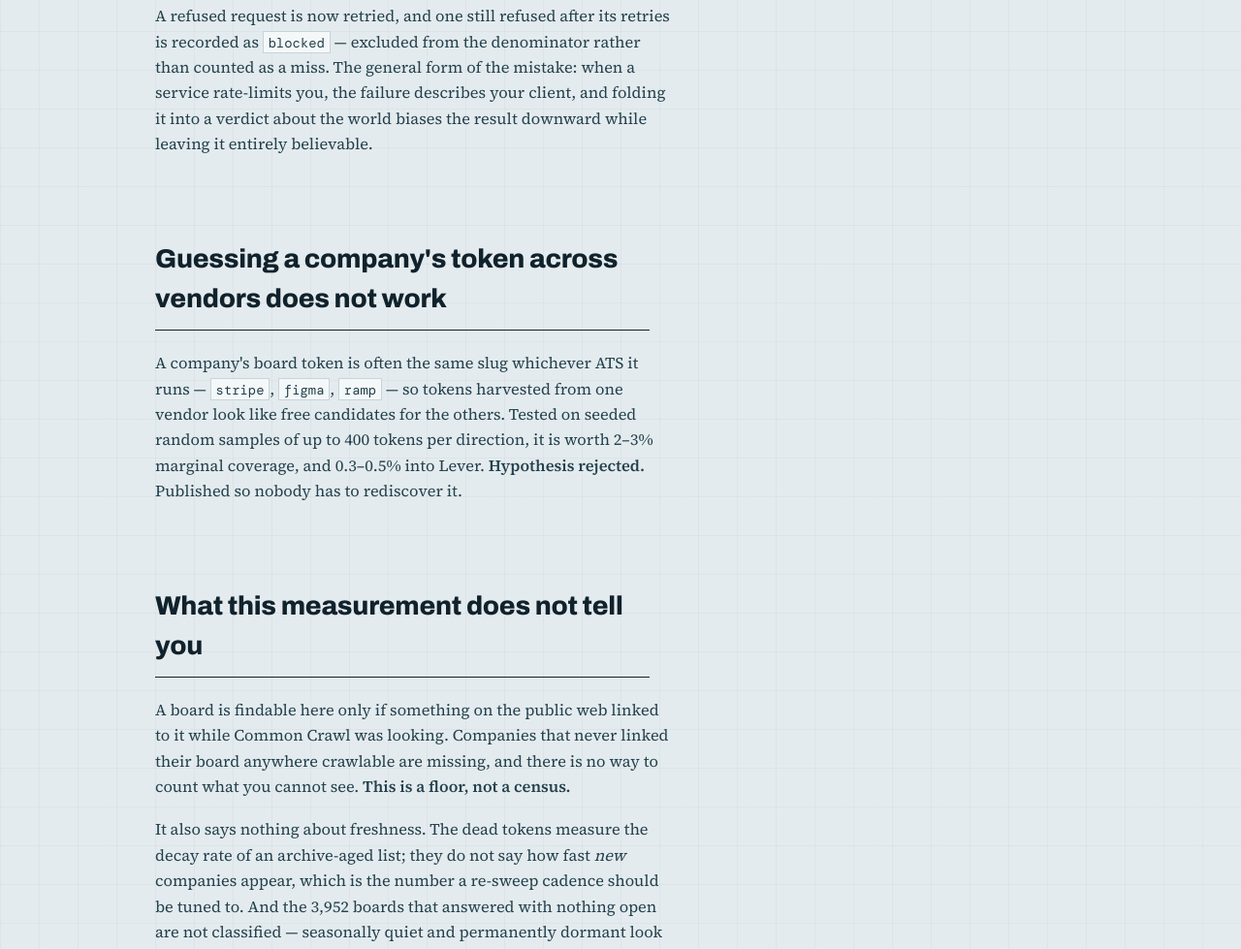
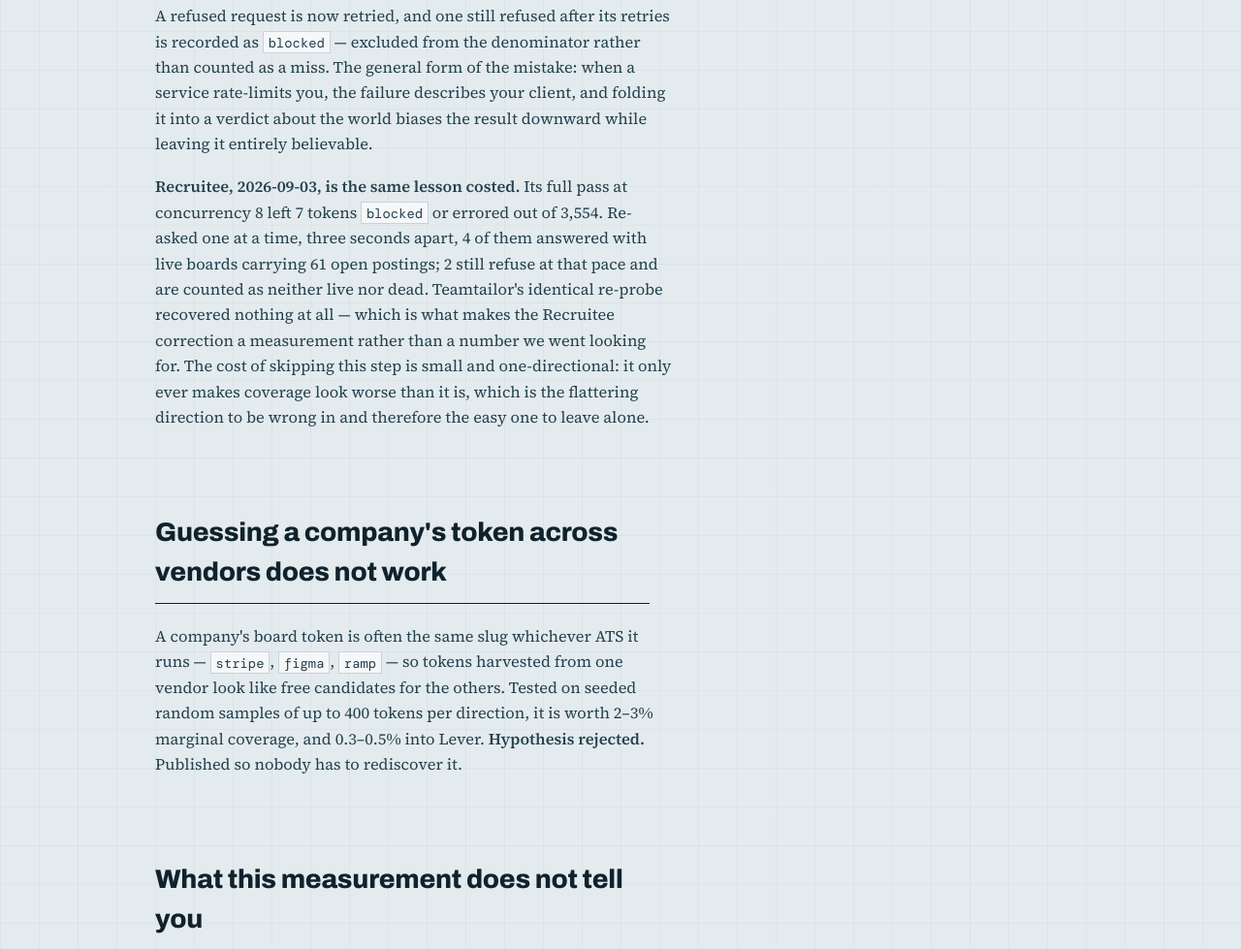
Before and after one commit to veresk06/open-ats-feed, a website: page docs/coverage.html in a window 1280 px wide. Shown: the part 4128-5107 px from the top of the page at 97% size. Drawn offline with nearby package versions, Linux system fonts and the light colour scheme.

Commit message:
docs: publish the Recruitee blocked-token recovery on the coverage page
The #throttling section already argued that a 403 describes your client, not
the company. Recruitee is that argument with a price on it: 4 of 7 blocked or
errored tokens were live boards worth 61 postings, and Teamtailor's identical
re-probe recovered nothing, which is what makes it a measurement rather than a
number we went looking for. Figures are read from data/reprobe-recruitee.json
so the page cannot drift from the file the index is built from.

```diff
--- a/docs/coverage.html
+++ b/docs/coverage.html
@@ -217,6 +217,14 @@
   <code>blocked</code> &mdash; excluded from the denominator rather than counted as a miss. The general form of the
   mistake: when a service rate-limits you, the failure describes your client, and folding it into a verdict about the
   world biases the result downward while leaving it entirely believable.</p>
+  <p class="serif"><strong>Recruitee, 2026-09-03, is the same lesson costed.</strong> Its full pass at concurrency 8 left
+  7 tokens <code>blocked</code> or errored out of 3,554. Re-asked one at a
+  time, three seconds apart, 4 of them answered with live boards carrying
+  61 open postings; 2 still refuse at that pace and are counted as
+  neither live nor dead. Teamtailor's identical re-probe recovered nothing at all &mdash; which is what makes the
+  Recruitee correction a measurement rather than a number we went looking for. The cost of skipping this step is small
+  and one-directional: it only ever makes coverage look worse than it is, which is the flattering direction to be
+  wrong in and therefore the easy one to leave alone.</p>
 </section>
 
 <section class="finding" id="cross-probe">
```
Also changed, not shown: scripts/build-site.mjs (+18 -0 lines), 2 other files.
